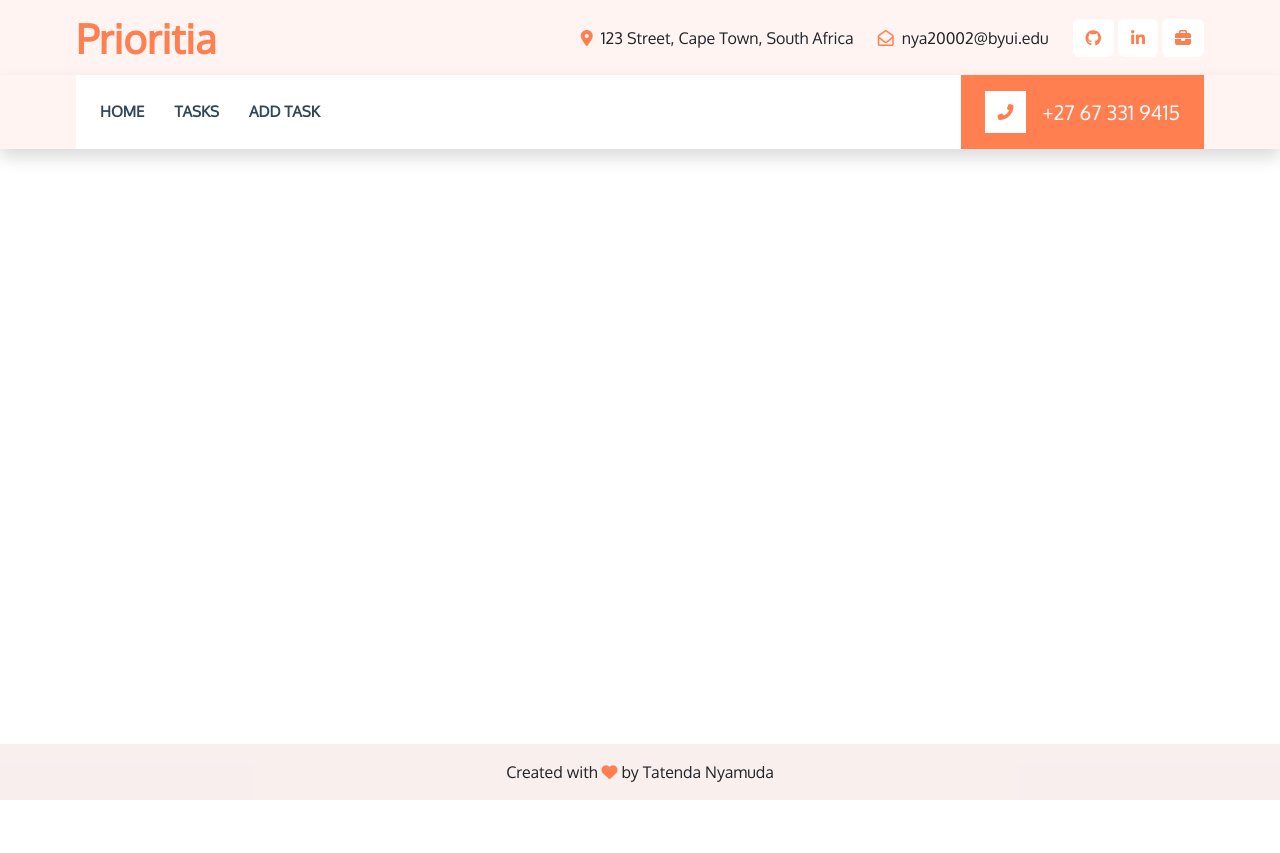
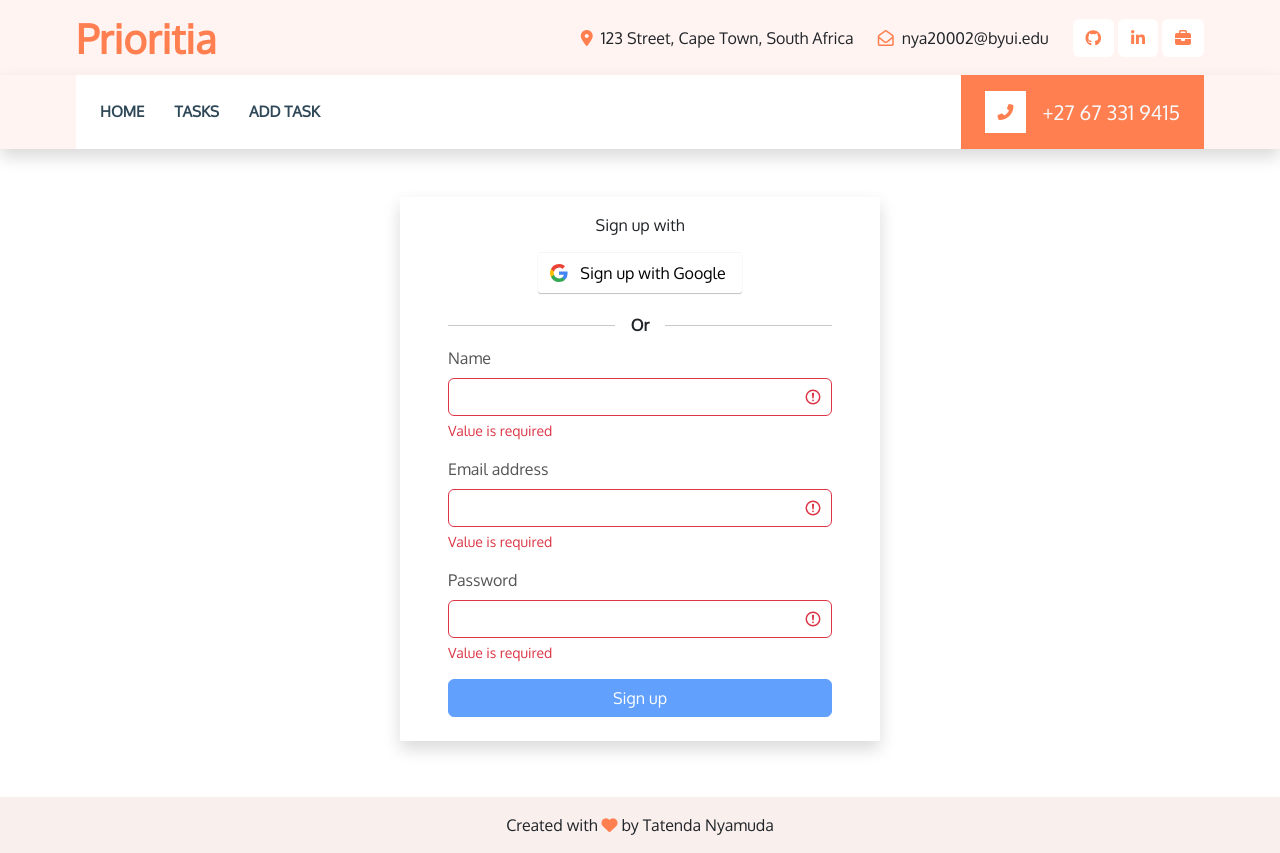
Before and after one commit to nyamuda/todo-app, a Vue app: page /account/register in a window 1280 px wide. Before the commit the page ends 800 px from the top, so only its background shows below. Built offline with nearby package versions, Linux system fonts and the light colour scheme.

Commit message:
registration process added

```diff
--- a/src/components/Account/LoginItem.vue
+++ b/src/components/Account/LoginItem.vue
@@ -12,7 +12,11 @@
         </button>
       </div>
 
-      <p class="text-center">or:</p>
+      <div class="d-flex align-items-center my-1">
+        <hr class="flex-grow-1" />
+        <p class="text-center fw-bold mx-3 mb-0">Or</p>
+        <hr class="flex-grow-1" />
+      </div>
 
       <!-- Email input -->
       <div class="mb-3">
@@ -80,6 +84,21 @@
 
       <!-- Submit button -->
       <button
+        v-if="isLoggingIn"
+        type="submit"
+        class="btn btn-primary btn-block mb-2 w-100"
+        disabled
+      >
+        <span
+          class="spinner-border spinner-border-sm"
+          role="status"
+          aria-hidden="true"
+        ></span>
+        Please wait...
+      </button>
+      <button
+        v-else
+        :disabled="v$.$errors.length > 0"
         @click="submitForm"
         type="submit"
         class="btn btn-primary btn-block mb-2 w-100"
@@ -89,15 +108,17 @@
 
       <!-- Register buttons -->
       <div class="text-center">
-        <p>Not a member? <a href="#!">Register</a></p>
+        <p>
+          Don't have an account?
+          <router-link to="/account/register">Register here</router-link>
+        </p>
       </div>
     </form>
   </div>
-
 </template>
 
 <script setup>
-import { onMounted, ref } from "vue";
+import { onMounted, ref, computed } from "vue";
 import { useRouter } from "vue-router";
 import { useStore } from "vuex";
 //Vuelidate for login form validation
@@ -111,7 +132,12 @@ const route = useRouter();
 let code = ref("");
 
 onMounted(() => {
-  code.value = route.currentRoute.value.query.code ?? "no code";
+  v$._value.$touch();
+  code.value = route.currentRoute.value.query.code ?? "";
+
+  if (code.value) {
+    code.value = "it exists";
+  }
 });
 
 //form validation with Vuelidate start
@@ -126,15 +152,14 @@ const passwordRule = helpers.regex(
 let passwordErrorMessage =
   "Password must be at least 8 characters long and contain a mix of letters, numbers, and special characters.";
 const rules = {
-  email: { required, email, $autoDirty: true },
+  email: { required, email },
   password: {
     required,
     passwordRule: helpers.withMessage(passwordErrorMessage, passwordRule),
-    $autoDirty: true,
   },
 };
 
-const v$ = useVuelidate(rules, loginForm);
+const v$ = useVuelidate(rules, loginForm.value);
 //form validation with Vuelidate end
 
 let loginWithGoogle = () => {
@@ -147,12 +172,13 @@ let submitForm = async () => {
     console.log("hey there");
   }
 };
+let isLoggingIn = computed(() => store.state.isLoggingIn);
 </script>
 
 <style>
 .login-form {
   @media (min-width: 768px) {
-    max-width: 30rem;
+    max-width: 33rem;
   }
 }
 </style>
--- a/src/components/Account/RegisterItem.vue
+++ b/src/components/Account/RegisterItem.vue
@@ -0,0 +1,175 @@
+<template>
+  <div class="">
+    <form
+      @submit.prevent="submitForm"
+      class="login-form m-auto shadow px-5 py-3"
+    >
+      <div class="text-center mb-3">
+        <p>Sign up with</p>
+        <button
+          @click="registerWithGoogle"
+          type="button"
+          class="login-with-google-btn py-2"
+        >
+          Sign up with Google
+        </button>
+      </div>
+
+      <div class="d-flex align-items-center my-1">
+        <hr class="flex-grow-1" />
+        <p class="text-center fw-bold mx-3 mb-0">Or</p>
+        <hr class="flex-grow-1" />
+      </div>
+
+      <!-- Name input -->
+      <div class="mb-3">
+        <label for="registerName" class="form-label">Name</label>
+        <input
+          type="text"
+          id="registerName"
+          class="form-control"
+          v-model="v$.name.$model"
+          :class="{
+            'is-invalid': v$.name.$error,
+            'is-valid': !v$.name.$error,
+          }"
+        />
+        <div class="invalid-feedback" v-if="v$.name.$error">
+          <div v-for="error of v$.name.$errors" :key="error.$uid">
+            <div>{{ error.$message }}</div>
+          </div>
+        </div>
+      </div>
+
+      <!-- Email input -->
+      <div class="mb-3">
+        <label for="registerEmail" class="form-label">Email address</label>
+        <input
+          type="email"
+          id="registerEmail"
+          class="form-control"
+          v-model="v$.email.$model"
+          :class="{
+            'is-invalid': v$.email.$error,
+            'is-valid': !v$.email.$error,
+          }"
+        />
+        <div class="invalid-feedback" v-if="v$.email.$error">
+          <div v-for="error of v$.email.$errors" :key="error.$uid">
+            <div>{{ error.$message }}</div>
+          </div>
+        </div>
+      </div>
+
+      <!-- Password input -->
+      <div class="form-outline mb-3">
+        <label for="registerPassword" class="form-label">Password</label>
+        <input
+          type="password"
+          id="registerPassword"
+          class="form-control"
+          v-model="v$.password.$model"
+          :class="{
+            'is-invalid': v$.password.$error,
+            'is-valid': !v$.password.$error,
+          }"
+        />
+        <div class="invalid-feedback" v-if="v$.password.$error">
+          <div v-for="error of v$.password.$errors" :key="error.$uid">
+            <div>{{ error.$message }}</div>
+          </div>
+        </div>
+      </div>
+
+      <!-- Submit button -->
+      <button
+        v-if="isRegistering"
+        type="submit"
+        class="btn btn-primary btn-block mb-2 w-100"
+        disabled
+      >
+        <span
+          class="spinner-border spinner-border-sm"
+          role="status"
+          aria-hidden="true"
+        ></span>
+        Please wait...
+      </button>
+      <button
+        v-else
+        :disabled="v$.$errors.length > 0"
+        type="submit"
+        class="btn btn-primary btn-block mb-2 w-100"
+      >
+        Sign up
+      </button>
+    </form>
+    <h1>{{ code }}</h1>
+  </div>
+</template>
+
+<script setup>
+import { computed, onMounted, ref } from "vue";
+import { useRouter } from "vue-router";
+import { useStore } from "vuex";
+//Vuelidate for login form validation
+import { useVuelidate } from "@vuelidate/core";
+import { required, email, helpers, minLength } from "@vuelidate/validators";
+
+// Access the store
+const store = useStore();
+
+const route = useRouter();
+let code = ref("");
+
+onMounted(() => {
+  v$._value.$touch();
+  code.value = route.currentRoute.value.query.code ?? "";
+  if (code.value) {
+    console.log("hello");
+  }
+});
+
+//form validation with Vuelidate start
+const registrationForm = ref({
+  name: "",
+  email: "",
+  password: "",
+});
+const passwordRule = helpers.regex(
+  /^(?=.*[A-Za-z])(?=.*\d)(?=.*[@$!%*?&])[A-Za-z\d@$!%*?&]{8,}$/
+);
+let passwordErrorMessage =
+  "Password must be at least 8 characters long and contain a mix of letters, numbers, and special characters.";
+const rules = {
+  name: { required, minLengthValue: minLength(3) },
+  email: { required, email },
+  password: {
+    required,
+    passwordRule: helpers.withMessage(passwordErrorMessage, passwordRule),
+  },
+};
+
+const v$ = useVuelidate(rules, registrationForm);
+//form validation with Vuelidate end
+
+let registerWithGoogle = () => {
+  window.location.href = store.getters.googleLoginUrl;
+};
+
+let submitForm = async () => {
+  const isFormCorrect = v$._value.$validate;
+  if (isFormCorrect) {
+    store.dispatch("registerUser", registrationForm.value);
+  }
+};
+let isRegistering = computed(() => store.state.isRegistering);
+</script>
+
+<style>
+.login-form {
+  @media (min-width: 768px) {
+    max-width: 30rem;
+  }
+}
+</style>
--- a/src/router/index.js
+++ b/src/router/index.js
@@ -4,6 +4,7 @@ import TaskListView from "../views/TaskListView.vue";
 import TaskAddView from "../views/TaskAddView.vue";
 import LoginView from "@/views/LoginView.vue";
 import EmailVerificationView from "@/views/EmailVerificationView.vue";
+import RegisterView from "@/views/RegisterView.vue";
 
 const routes = [
   {
@@ -38,6 +39,11 @@ const routes = [
     name: "emailVerification",
     component: EmailVerificationView,
   },
+  {
+    path: "/account/register",
+    name: "register",
+    component: RegisterView,
+  },
 ];
 
 const router = createRouter({
--- a/src/store/index.js
+++ b/src/store/index.js
@@ -14,6 +14,7 @@ export default createStore({
       isCreatingItem: false, //to show the loading button during task creation
       isCompletingItem: false, //to show the loading button during task completion
       isLoggingIn: false, //to show loading button during log in process
+      isRegistering: false, //to show loading button during registering process
       failureMessage: "Oops! Something went wrong. Please try again.",
       itemsPageInfo: {
         //page info for lazy loading
@@ -355,7 +356,6 @@ export default createStore({
             severity: "error",
           });
         }
-        this.state.isCreatingItem = false;
       } catch {
         dispatch("showToast", {
           message: this.state.failureMessage,
@@ -365,6 +365,40 @@ export default createStore({
         this.state.isLoggingIn = false;
       }
     },
+    //Register user
+    async registerUser({ dispatch }, payload) {
+      try {
+        const { email } = payload;
+
+        this.state.isRegistering = true;
+        const response = await axios.post(
+          `${this.state.apiUrl}/account/register`,
+          payload
+        );
+
+        // Check if the request was successful
+        //status code will be 201 from the API
+        if (response.status == 201) {
+          //send verification email
+          await axios.post(`${this.state.apiUrl}/account/verify`, {
+            email: email,
+          });
+          router.push("/account/verify");
+        } else {
+          dispatch("showToast", {
+            message: response.data.message,
+            severity: "error",
+          });
+        }
+      } catch {
+        dispatch("showToast", {
+          message: this.state.failureMessage,
+          severity: "error",
+        });
+      } finally {
+        this.state.isRegistering = false;
+      }
+    },
   },
   modules: {},
 });
--- a/src/views/EmailVerificationView.vue
+++ b/src/views/EmailVerificationView.vue
@@ -1,6 +1,6 @@
 <template>
-  <div class="mt-5 container py-5 shadow-sm">
-    <div Style="max-width: 500px;" Class="py-4 m-auto">
+  <div class="mt-5 container">
+    <div class="py-4 m-auto">
       <div class="text-center card-body">
         <div><i class="fas fa-envelope-open-text fa-5x text-primary"></i></div>
         <h2 class="card-title">Confirm your email</h2>
--- /dev/null
+++ b/src/views/RegisterView.vue
@@ -0,0 +1,9 @@
+<template>
+  <div class="mt-5 container">
+    <RegisterItem />
+  </div>
+</template>
+
+<script setup>
+import RegisterItem from "@/components/Account/RegisterItem.vue";
+</script>
```
